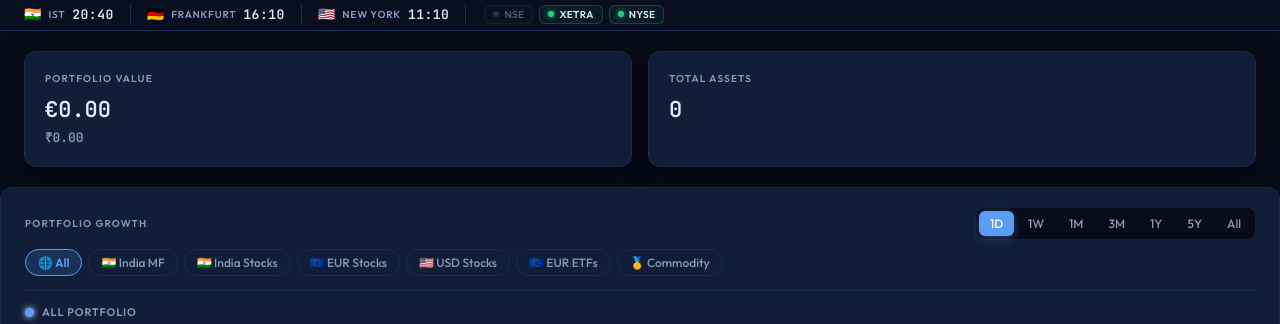
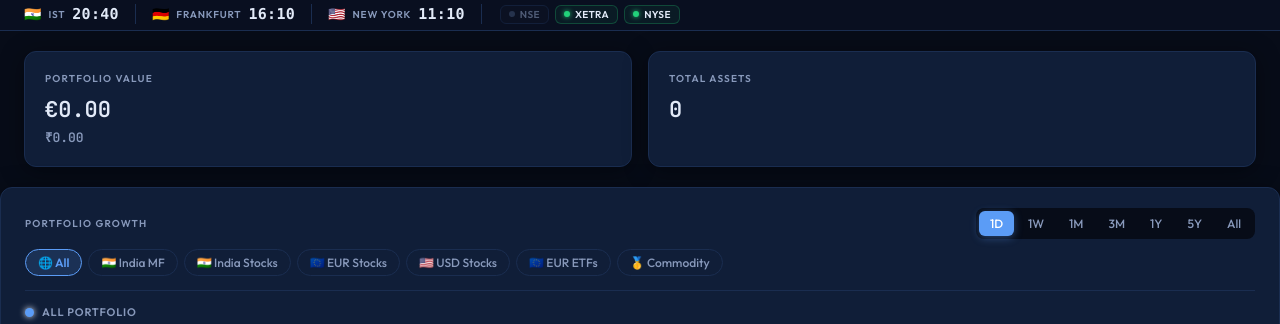
Before and after one commit to srcmenon/portfolio-pwa, a plain HTML site: page index.html in a window 1280 px wide. Shown: the part 55-379 px from the top of the page. Drawn offline with nearby package versions, Linux system fonts and the light colour scheme; no server answers.

Commit message:
Update style.css

```diff
--- a/style.css
+++ b/style.css
@@ -120,10 +120,10 @@ body {
   color: var(--dim);
 }
 .time-value {
-  font-family: var(--mono);
-  font-size: 13px; font-weight: 600;
+  font-family: ui-monospace, 'SF Mono', Menlo, Consolas, monospace;
+  font-size: 15px; font-weight: 700;
   color: var(--text);
-  letter-spacing: 0.5px;
+  letter-spacing: 0.3px;
 }
 .time-divider {
   width: 1px; height: 20px;
```
